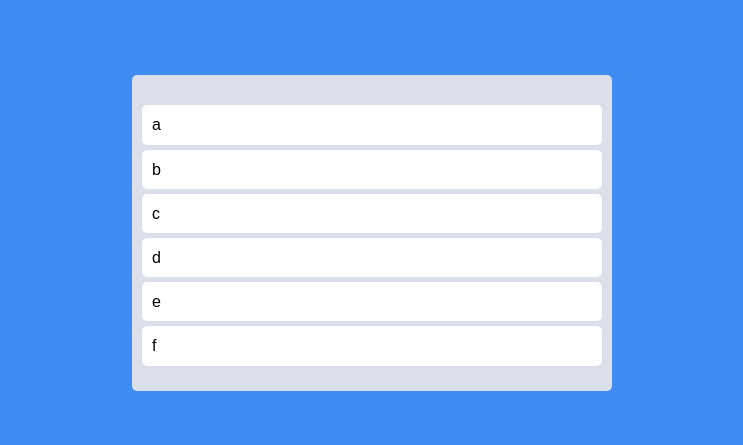
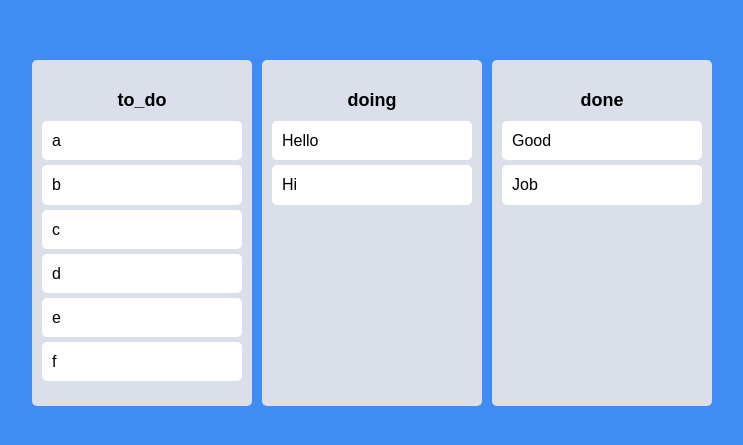
Before and after one commit to ivanselah/trello, a React (Create React App) app: page / in a window 1280 px wide. Shown: the part 167-612 px from the top of the page, without its empty margins (268-1011 px from the left). Built offline with nearby package versions, Linux system fonts and the light colour scheme.

Commit message:
section 내 드래그 오케이

```diff
--- a/src/App.tsx
+++ b/src/App.tsx
@@ -1,13 +1,13 @@
 import React from 'react';
 import styled from 'styled-components';
-import { DragDropContext, Droppable, Draggable, DropResult } from 'react-beautiful-dnd';
+import { DragDropContext, DropResult } from 'react-beautiful-dnd';
 import { useRecoilState } from 'recoil';
 import { toDoState } from './atoms';
-import DraggableCard from './Components/DraggableCard';
+import Board from './Components/Board';
 
 const Wrapper = styled.div`
   display: flex;
-  max-width: 480px;
+  max-width: 680px;
   width: 100%;
   margin: 0 auto;
   justify-content: center;
@@ -18,40 +18,33 @@
 const Boards = styled.div`
   display: grid;
   width: 100%;
-  grid-template-columns: repeat(1, 1fr);
-`;
-
-const Board = styled.div`
-  padding: 20px 10px;
-  padding-top: 30px;
-  background-color: ${(props) => props.theme.boardColor};
-  border-radius: 5px;
-  min-height: 200px;
+  gap: 10px;
+  grid-template-columns: repeat(3, 1fr);
 `;
 
 function App() {
   const [toDos, setToDos] = useRecoilState(toDoState);
   const onDragEnd = ({ draggableId, destination, source }: DropResult) => {
-    if (!destination) return;
-    const newToDos = [...toDos];
-    newToDos.splice(source.index, 1);
-    newToDos.splice(destination.index, 0, draggableId);
-    setToDos(newToDos);
+    if (destination?.droppableId === source.droppableId) {
+      const boardId = destination.droppableId;
+      const newBoards = [...toDos[boardId]];
+      newBoards.splice(source.index, 1);
+      newBoards.splice(destination.index, 0, draggableId);
+      setToDos((currentBoards) => {
+        return {
+          ...currentBoards,
+          [boardId]: newBoards,
+        };
+      });
+    }
   };
   return (
     <DragDropContext onDragEnd={onDragEnd}>
       <Wrapper>
         <Boards>
-          <Droppable droppableId="one">
-            {(provided) => (
-              <Board ref={provided.innerRef} {...provided.droppableProps}>
-                {toDos.map((toDo, index) => (
-                  <DraggableCard key={toDo} toDo={toDo} index={index} />
-                ))}
-                {provided.placeholder}
-              </Board>
-            )}
-          </Droppable>
+          {Object.keys(toDos).map((key) => {
+            return <Board key={key} boardId={key} toDos={toDos[key]} />;
+          })}
         </Boards>
       </Wrapper>
     </DragDropContext>
--- /dev/null
+++ b/src/Components/Board.tsx
@@ -0,0 +1,43 @@
+import { Droppable } from 'react-beautiful-dnd';
+import styled from 'styled-components';
+import DraggableCard from './DraggableCard';
+
+type BoardProps = {
+  toDos: string[];
+  boardId: string;
+};
+
+function Board({ toDos, boardId }: BoardProps) {
+  return (
+    <Wrapper>
+      <Title>{boardId}</Title>
+      <Droppable droppableId={boardId}>
+        {(provided) => (
+          <div ref={provided.innerRef} {...provided.droppableProps}>
+            {toDos.map((toDo, index) => (
+              <DraggableCard key={toDo} toDo={toDo} index={index} />
+            ))}
+            {provided.placeholder}
+          </div>
+        )}
+      </Droppable>
+    </Wrapper>
+  );
+}
+
+export default Board;
+
+const Wrapper = styled.div`
+  padding: 20px 10px;
+  padding-top: 30px;
+  background-color: ${(props) => props.theme.boardColor};
+  border-radius: 5px;
+  min-height: 200px;
+`;
+
+const Title = styled.h2`
+  text-align: center;
+  font-weight: 600;
+  margin-bottom: 10px;
+  font-size: 18px;
+`;
--- a/src/Components/DraggableCard.tsx
+++ b/src/Components/DraggableCard.tsx
@@ -10,7 +10,6 @@
 // React memo, props 가 변경되지 않으면 렌더링을 다시 하지 마라
 
 function DraggableCard({ toDo, index }: DraggableCardProps) {
-  console.log(toDo, 'has re');
   return (
     <Draggable draggableId={toDo} index={index}>
       {(provided) => (
--- a/src/atoms.tsx
+++ b/src/atoms.tsx
@@ -1,6 +1,14 @@
 import { atom, selector } from 'recoil';
 
-export const toDoState = atom({
+type ToDoStateProps = {
+  [key: string]: string[];
+};
+
+export const toDoState = atom<ToDoStateProps>({
   key: 'toDo',
-  default: ['a', 'b', 'c', 'd', 'e', 'f'],
+  default: {
+    to_do: ['a', 'b', 'c', 'd', 'e', 'f'],
+    doing: ['Hello', 'Hi'],
+    done: ['Good', 'Job'],
+  },
 });
```
